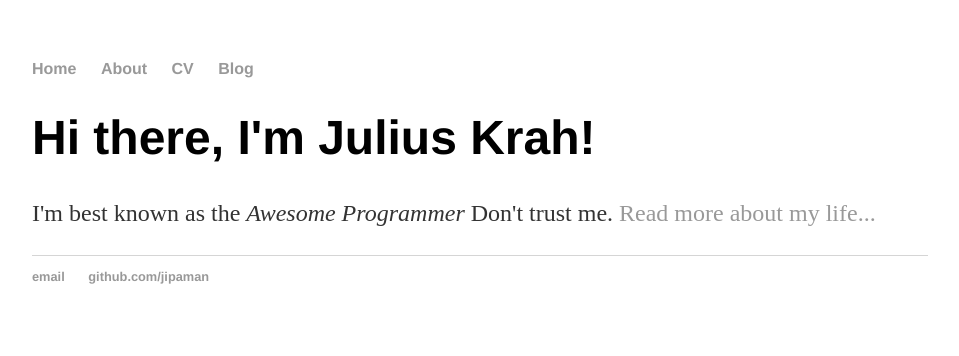
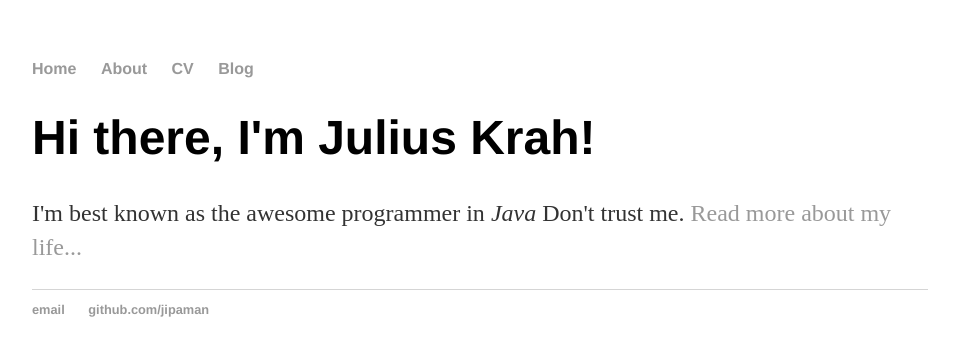
Before and after one commit to juliuskrah/juliuskrah.github.io, a Jekyll site: the page built from index.html, in a window 1280 px wide. Shown: the top 356 px of the page, without its empty margins (160-1119 px from the left). Built offline with Jekyll 4.4.1, drawn with Linux system fonts in a browser that asks for light colours.

Commit message:
Update index.html
added support for liquid templating

```diff
--- a/index.html
+++ b/index.html
@@ -1,30 +1,8 @@
-<!DOCTYPE html>
-<html>
-	<head>
-		<!-- link to main stylesheet -->
-		<link rel="stylesheet" type="text/css" href="/css/main.css">
-		<title>Julius Krah, Awesome Programmer</title>
-	</head>
-	<body>
-		<nav>
-    		<ul>
-        		<li><a href="/">Home</a></li>
-	        	<li><a href="/about">About</a></li>
-        		<li><a href="/cv">CV</a></li>
-        		<li><a href="/blog">Blog</a></li>
-    		</ul>
-		</nav>
-		<div class="container">
-    		<div class="blurb">
-        		<h1>Hi there, I'm Julius Krah!</h1>
-				<p>I'm best known as the <em>Awesome Programmer</em> Don't trust me. <a href="/about">Read more about my life...</a></p>
-    		</div><!-- /.blurb -->
-		</div><!-- /.container -->
-		<footer>
-    		<ul>
-        		<li><a href="mailto:juliuskrah@gmail.com">email</a></li>
-        		<li><a href="https://github.com/jipaman">github.com/jipaman</a></li>
-			</ul>
-		</footer>
-	</body>
-</html>
+---
+layout: default
+title: Hank Quinlan, Horrible Cop
+---
+<div class="blurb">
+	<h1>Hi there, I'm Julius Krah!</h1>
+	<p>I'm best known as the awesome programmer in <em>Java</em> Don't trust me. <a href="/about">Read more about my life...</a></p>
+</div><!-- /.blurb -->
```
